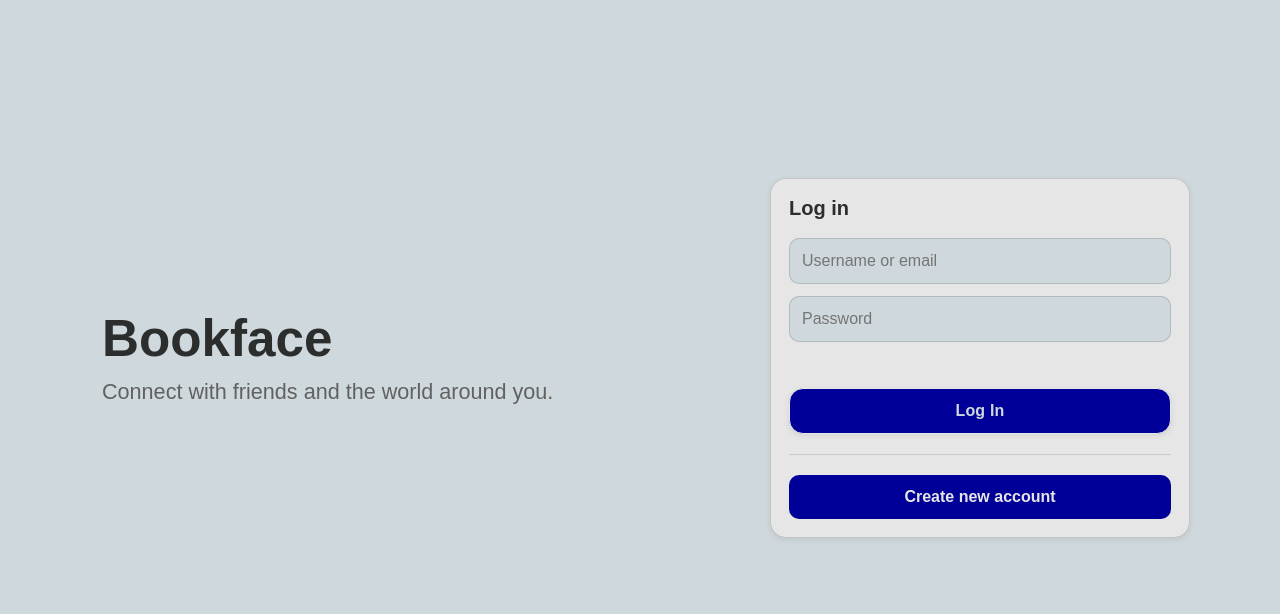
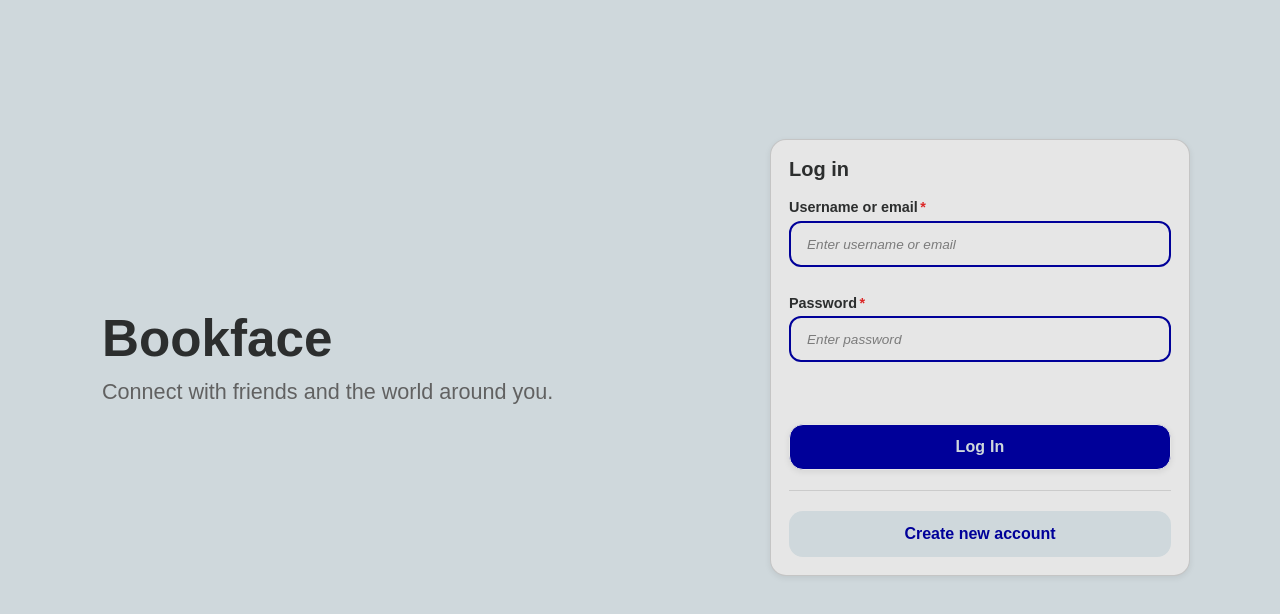
Before and after one commit to girlierazon84/Bookface_Fullstack_MERN, a React (Create React App) app in the folder frontend/: page /log_in in a window 1280 px wide. Shown: the top 614 px of the page. Built offline with nearby package versions, Linux system fonts and the light colour scheme; no server answers; a web font is replaced by a local one.

Commit message:
refactor(auth): rebuild UsersLogInView to use FormInput and fix signup navigation link

```diff
--- a/frontend/src/view/UsersLogInView.tsx
+++ b/frontend/src/view/UsersLogInView.tsx
@@ -6,11 +6,15 @@ import styled from "styled-components";
 import RoutingPath from "../routes/RoutingPath";
 import AuthService from "../api/service/AuthService";
 import { useUserContext } from "../provider/UserProvider";
-import { PrimaryButton } from "../components/CustomButtonComponent";
+import {
+  PrimaryButton,
+  SecondaryButton
+} from "../components/CustomButtonComponent";
+import FormInput from "../components/FormInput";
 
 
 /**---------------------
-    Styled-Component
+    Styled-Components
 ------------------------*/
 const Page = styled.main`
   background: ${({ theme }) => theme.colors.primary};
@@ -73,26 +77,10 @@ const CardTitle = styled.h2`
   font-weight: 900;
 `;
 
-const Input = styled.input`
-  width: 100%;
-  height: 46px;
-  border: 1px solid rgba(97, 97, 97, 0.25);
-  border-radius: 10px;
-  padding: 0 12px;
-  font-size: 1rem;
-  background: ${({ theme }) => theme.colors.primary};
-  outline: none;
-
-  &:focus {
-    border-color: ${({ theme }) => theme.colors.secondary};
-    box-shadow: ${({ theme }) => theme.colors.card_shadow};
-  }
-`;
-
 const ErrorText = styled.div`
   min-height: 22px;
   font-weight: 800;
-  color: #b00020;
+  color: rgb(220, 38, 38);
 `;
 
 const Divider = styled.hr`
@@ -101,19 +89,10 @@ const Divider = styled.hr`
   margin: 8px 0;
 `;
 
-const SignUpLink = styled(Link)`
-  display: grid;
-  place-items: center;
+// makes Link behave like a block wrapper without changing your button
+const LinkBlock = styled(Link)`
   text-decoration: none;
-  font-weight: 900;
-  background: ${({ theme }) => theme.colors.secondary};
-  color: ${({ theme }) => theme.colors.fourthly};
-  height: 44px;
-  border-radius: 10px;
-
-  &:hover {
-    background: ${({ theme }) => theme.colors.fourthly};
-  }
+  display: block;
 `;
 
 const UsersLogInView: React.FC = () => {
@@ -136,19 +115,21 @@ const UsersLogInView: React.FC = () => {
     try {
       const res = await AuthService.login({
         username: userName.trim(),
-        password: passWord
+        password: passWord,
       });
 
       setAuth(res.data.token, res.data.user);
       navigate(RoutingPath.homeView, { replace: true });
     } catch (e: any) {
-      const msg =
-        e?.response?.data?.message ||
-        "Wrong username or password";
+      const msg = e?.response?.data?.message || "Wrong username or password";
       setLoginText(msg);
     } finally {
       setIsSubmitting(false);
     }
+  };
+
+  const onEnter = (e: React.KeyboardEvent<HTMLInputElement>) => {
+    if (e.key === "Enter") login();
   };
 
   return (
@@ -163,34 +144,43 @@ const UsersLogInView: React.FC = () => {
           <Card>
             <CardTitle>Log in</CardTitle>
 
-            <Input
-              type="text"
-              placeholder="Username or email"
+            <FormInput
+              name="username"
+              label="Username or email"
               value={userName}
               onChange={(e) => setUserName(e.target.value)}
-              onKeyDown={(e) => e.key === "Enter" && login()}
+              onKeyDown={onEnter}
               autoComplete="username"
+              placeholder="Enter username or email"
+              required
+              disabled={isSubmitting}
             />
-            <Input
+
+            <FormInput
+              name="password"
+              label="Password"
               type="password"
-              placeholder="Password"
               value={passWord}
               onChange={(e) => setPassWord(e.target.value)}
-              onKeyDown={(e) => e.key === "Enter" && login()}
+              onKeyDown={onEnter}
               autoComplete="current-password"
+              placeholder="Enter password"
+              required
+              disabled={isSubmitting}
             />
 
-            <ErrorText>{loginText}</ErrorText>
+            <ErrorText role="alert">{loginText}</ErrorText>
 
-            <PrimaryButton onClick={login}>
+            <PrimaryButton onClick={login} type="button" disabled={isSubmitting}>
               {isSubmitting ? "Logging in..." : "Log In"}
             </PrimaryButton>
 
             <Divider />
 
-            <SignUpLink to={RoutingPath.signUpFormView}>
-              Create new account
-            </SignUpLink>
+            {/* SecondaryButton doesn't accept `to`, so wrap with Link */}
+            <LinkBlock to={RoutingPath.signUpFormView}>
+              <SecondaryButton type="button">Create new account</SecondaryButton>
+            </LinkBlock>
           </Card>
         </Right>
       </Shell>
```
